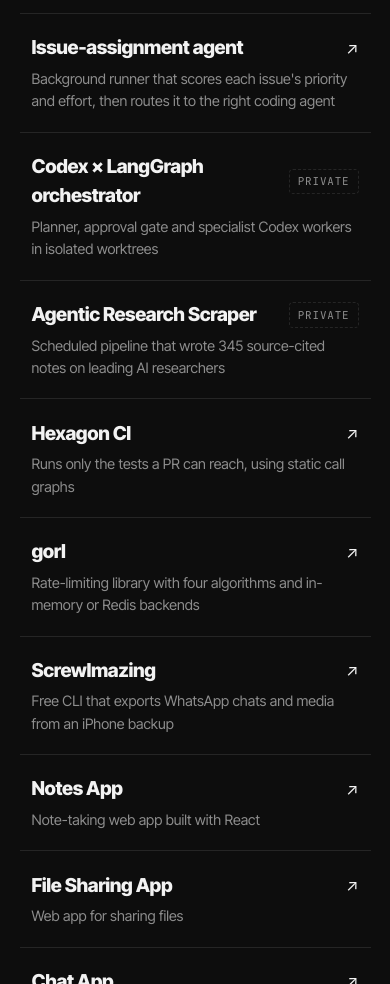
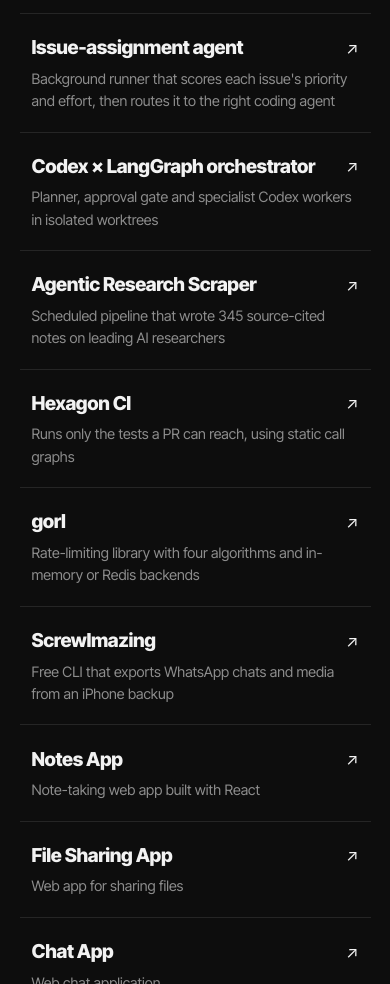
Before and after one commit to aayushhzz/portfolio, a website: page public/index.html in a window 390 px wide. Shown: the part 4300-5284 px from the top of the page. Drawn offline with Linux system fonts and the light colour scheme.

Commit message:
Link every project to its public repo
Co-Authored-By: Claude Opus 5.5 <noreply@anthropic.com>

```diff
--- a/public/index.html
+++ b/public/index.html
@@ -10,7 +10,7 @@
   <link rel="preconnect" href="https://fonts.googleapis.com" />
   <link rel="preconnect" href="https://fonts.gstatic.com" crossorigin />
   <link href="https://fonts.googleapis.com/css2?family=Inter+Tight:wght@400;500;600;800;900&family=JetBrains+Mono:wght@400;500&display=swap" rel="stylesheet" />
-  <link rel="stylesheet" href="/styles.css?v=5" />
+  <link rel="stylesheet" href="/styles.css?v=6" />
 </head>
 <body>
   <div class="grain" aria-hidden="true"></div>
@@ -110,7 +110,7 @@
     <section id="index" class="section">
       <div class="section-head">
         <h2 class="reveal">All<br />Projects</h2>
-        <p class="section-note reveal">Everything I've built or contributed to. Private ones don't have a public link.</p>
+        <p class="section-note reveal">Everything I've built or contributed to, with links to the code.</p>
       </div>
 
       <div class="filters reveal" role="group" aria-label="Filter projects">
@@ -129,8 +129,8 @@
         <li data-cat="ai"><a href="https://github.com/aayushhzz/ai-engineering/tree/main/agents/incident-triage" target="_blank" rel="noopener"><span class="r-name">Incident-triage agent</span><span class="r-desc">Pulls logs, metrics, traces and past RCAs over read-only MCP and writes a cited root-cause report</span><span class="r-tag">Python · MCP</span><span class="r-go" aria-hidden="true">↗</span></a></li>
         <li data-cat="ai"><a href="https://github.com/aayushhzz/ai-engineering/tree/main/agents/autodev" target="_blank" rel="noopener"><span class="r-name">autodev</span><span class="r-desc">Seven stage agents that turn assigned issues into draft PRs, with guardrails in code</span><span class="r-tag">Python · Codex SDK</span><span class="r-go" aria-hidden="true">↗</span></a></li>
         <li data-cat="ai"><a href="https://github.com/aayushhzz/ai-engineering/tree/main/agents/issue-assignment" target="_blank" rel="noopener"><span class="r-name">Issue-assignment agent</span><span class="r-desc">Background runner that scores each issue's priority and effort, then routes it to the right coding agent</span><span class="r-tag">Python · Codex SDK</span><span class="r-go" aria-hidden="true">↗</span></a></li>
-        <li data-cat="ai"><div class="r-private"><span class="r-name">Codex × LangGraph orchestrator</span><span class="r-desc">Planner, approval gate and specialist Codex workers in isolated worktrees</span><span class="r-tag">Python · LangGraph</span><span class="r-lock">Private</span></div></li>
-        <li data-cat="ai"><div class="r-private"><span class="r-name">Agentic Research Scraper</span><span class="r-desc">Scheduled pipeline that wrote 345 source-cited notes on leading AI researchers</span><span class="r-tag">Python · Ollama</span><span class="r-lock">Private</span></div></li>
+        <li data-cat="ai"><a href="https://github.com/aayushhzz/codex-langgraph" target="_blank" rel="noopener"><span class="r-name">Codex × LangGraph orchestrator</span><span class="r-desc">Planner, approval gate and specialist Codex workers in isolated worktrees</span><span class="r-tag">Python · LangGraph</span><span class="r-go" aria-hidden="true">↗</span></a></li>
+        <li data-cat="ai"><a href="https://github.com/aayushhzz/agentic-web-scraper" target="_blank" rel="noopener"><span class="r-name">Agentic Research Scraper</span><span class="r-desc">Scheduled pipeline that wrote 345 source-cited notes on leading AI researchers</span><span class="r-tag">Python · Ollama</span><span class="r-go" aria-hidden="true">↗</span></a></li>
 
         <!-- Tooling & infra -->
         <li data-cat="infra"><a href="https://github.com/aayushhzz/hexagon-ci" target="_blank" rel="noopener"><span class="r-name">Hexagon CI</span><span class="r-desc">Runs only the tests a PR can reach, using static call graphs</span><span class="r-tag">Go · Python</span><span class="r-go" aria-hidden="true">↗</span></a></li>
@@ -155,7 +155,7 @@
         <li data-cat="hack"><a href="https://github.com/aayushhzz/Aurora_Euclid_Hackathon" target="_blank" rel="noopener"><span class="r-name">Aurora Euclid Hackathon</span><span class="r-desc">Hackathon build</span><span class="r-tag">JavaScript</span><span class="r-go" aria-hidden="true">↗</span></a></li>
 
         <!-- Side projects (lowest priority) -->
-        <li data-cat="ai"><div class="r-private"><span class="r-name">Job Hunt Agents</span><span class="r-desc">Four long-running agents that scout roles, map companies and coach the search</span><span class="r-tag">Python · Claude</span><span class="r-lock">Private</span></div></li>
+        <li data-cat="ai"><a href="https://github.com/aayushhzz/job-hunt-agents" target="_blank" rel="noopener"><span class="r-name">Job Hunt Agents</span><span class="r-desc">Four long-running agents that scout roles, map companies and coach the search</span><span class="r-tag">Python · Claude</span><span class="r-go" aria-hidden="true">↗</span></a></li>
       </ul>
     </section>
 
@@ -230,6 +230,6 @@
     <p class="copyright mono">© <span id="year"></span> Aayush · Built on Cloudflare Workers</p>
   </footer>
 
-  <script src="/main.js?v=5" defer></script>
+  <script src="/main.js?v=6" defer></script>
 </body>
 </html>
--- a/public/styles.css
+++ b/public/styles.css
@@ -150,11 +150,6 @@ img { display: block; max-width: 100%; }
   transition: transform 0.4s var(--ease);
 }
 .project:hover .project-go { transform: rotate(45deg); }
-.project-lock {
-  position: absolute; right: 1rem; bottom: 1.15rem;
-  font-family: "JetBrains Mono", monospace; font-size: 0.68rem; text-transform: uppercase; letter-spacing: 0.08em;
-  color: var(--muted); border: 1px dashed rgba(255, 255, 255, 0.25); padding: 0.3rem 0.55rem; border-radius: 4px;
-}
 .project-title { max-width: calc(100% - 7rem); line-height: 1.05; }
 
 /* ---------- Rows (open source) ---------- */
@@ -175,15 +170,7 @@ img { display: block; max-width: 100%; }
 .r-desc { color: var(--muted); }
 .rows a:hover .r-desc, .rows a:hover .r-tag { color: #444; }
 .r-tag { font-family: "JetBrains Mono", monospace; font-size: 0.75rem; color: var(--muted); }
-.r-private {
-  display: grid; grid-template-columns: 1.2fr 2fr 150px 64px; gap: 1.5rem; align-items: center;
-  padding: 1.2rem 0.75rem;
-}
-.r-go, .r-lock { justify-self: end; }
-.r-lock {
-  font-family: "JetBrains Mono", monospace; font-size: 0.68rem; text-transform: uppercase; letter-spacing: 0.08em;
-  color: var(--muted); border: 1px dashed var(--line); padding: 0.2rem 0.5rem; border-radius: 4px;
-}
+.r-go { justify-self: end; }
 .rows li { animation: row-in 0.5s var(--ease) both; }
 .rows li[hidden] { display: none; }
 @keyframes row-in { from { opacity: 0; transform: translateY(10px); } to { opacity: 1; transform: none; } }
@@ -275,7 +262,6 @@ img { display: block; max-width: 100%; }
   .nav nav { display: none; }
   .intro { grid-template-columns: 1fr; padding-block: 5rem; }
   .rows a { grid-template-columns: 1fr auto; gap: 0.3rem 1rem; }
-  .r-private { grid-template-columns: 1fr auto; gap: 0.3rem 1rem; }
   .r-desc { grid-column: 1 / -1; grid-row: 2; font-size: 0.9rem; }
   .r-tag { display: none; }
   .job { grid-template-columns: 1fr; }
```
